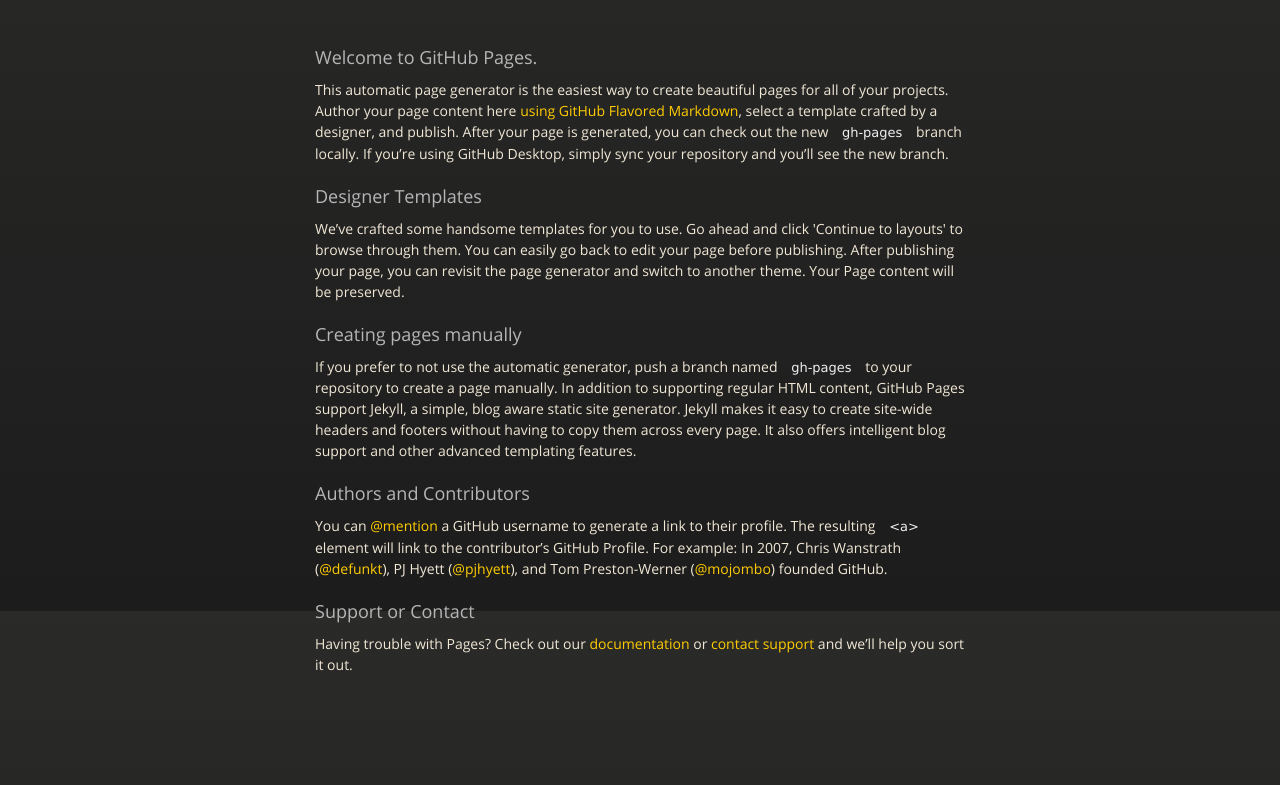
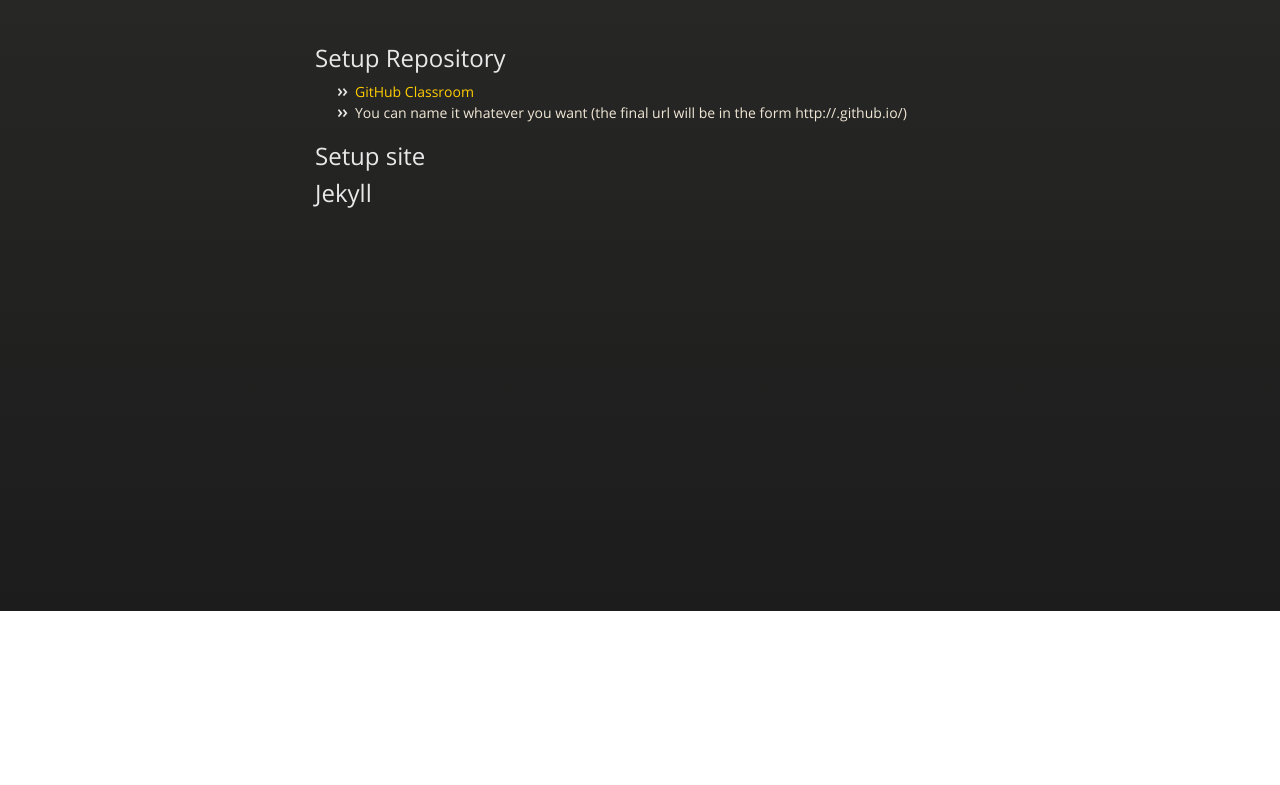
Before and after one commit to codeintheschools/prodigy-website, a plain HTML site: page index.html in a window 1280 px wide. Shown: the part 189-974 px from the top of the page. After the commit the page ends 800 px from the top, so only its background shows below. Drawn offline with nearby package versions, Linux system fonts and the light colour scheme.

```diff
--- a/index.html
+++ b/index.html
@@ -3,7 +3,7 @@
   <head>
     <meta charset="utf-8">
     <meta http-equiv="X-UA-Compatible" content="chrome=1">
-    <title>Simple GitHub Pages Site by codeintheschools</title>
+    <title>Prodigy Website on GitHub Pages by codeintheschools</title>
     <link rel="stylesheet" href="stylesheets/styles.css">
     <link rel="stylesheet" href="stylesheets/github-dark.css">
     <script src="https://ajax.googleapis.com/ajax/libs/jquery/1.7.1/jquery.min.js"></script>
@@ -20,9 +20,9 @@
   <body>
       <div id="header">
         <nav>
-          <li class="fork"><a href="https://github.com/codeintheschools/simple-pages-site">View On GitHub</a></li>
-          <li class="downloads"><a href="https://github.com/codeintheschools/simple-pages-site/zipball/master">ZIP</a></li>
-          <li class="downloads"><a href="https://github.com/codeintheschools/simple-pages-site/tarball/master">TAR</a></li>
+          <li class="fork"><a href="https://github.com/codeintheschools/prodigy-website">View On GitHub</a></li>
+          <li class="downloads"><a href="https://github.com/codeintheschools/prodigy-website/zipball/master">ZIP</a></li>
+          <li class="downloads"><a href="https://github.com/codeintheschools/prodigy-website/tarball/master">TAR</a></li>
           <li class="title">DOWNLOADS</li>
         </nav>
       </div><!-- end header -->
@@ -31,37 +31,26 @@
 
       <section>
         <div id="title">
-          <h1>Simple GitHub Pages Site</h1>
+          <h1>Prodigy Website on GitHub Pages</h1>
           <p></p>
           <hr>
           <span class="credits left">Project maintained by <a href="https://github.com/codeintheschools">codeintheschools</a></span>
           <span class="credits right">Hosted on GitHub Pages &mdash; Theme by <a href="https://twitter.com/michigangraham">mattgraham</a></span>
         </div>
 
-        <h3>
-<a id="welcome-to-github-pages" class="anchor" href="#welcome-to-github-pages" aria-hidden="true"><span class="octicon octicon-link"></span></a>Welcome to GitHub Pages.</h3>
+        <h2>
+<a id="setup-repository" class="anchor" href="#setup-repository" aria-hidden="true"><span class="octicon octicon-link"></span></a>Setup Repository</h2>
 
-<p>This automatic page generator is the easiest way to create beautiful pages for all of your projects. Author your page content here <a href="https://guides.github.com/features/mastering-markdown/">using GitHub Flavored Markdown</a>, select a template crafted by a designer, and publish. After your page is generated, you can check out the new <code>gh-pages</code> branch locally. If you’re using GitHub Desktop, simply sync your repository and you’ll see the new branch.</p>
+<ul>
+<li><a href="https://classroom.github.com/assignment-invitations/23aac56c4155e70c91e2e404252a824e">GitHub Classroom</a></li>
+<li>You can name it whatever you want (the final url will be in the form http://.github.io/)</li>
+</ul>
 
-<h3>
-<a id="designer-templates" class="anchor" href="#designer-templates" aria-hidden="true"><span class="octicon octicon-link"></span></a>Designer Templates</h3>
+<h2>
+<a id="setup-site" class="anchor" href="#setup-site" aria-hidden="true"><span class="octicon octicon-link"></span></a>Setup site</h2>
 
-<p>We’ve crafted some handsome templates for you to use. Go ahead and click 'Continue to layouts' to browse through them. You can easily go back to edit your page before publishing. After publishing your page, you can revisit the page generator and switch to another theme. Your Page content will be preserved.</p>
-
-<h3>
-<a id="creating-pages-manually" class="anchor" href="#creating-pages-manually" aria-hidden="true"><span class="octicon octicon-link"></span></a>Creating pages manually</h3>
-
-<p>If you prefer to not use the automatic generator, push a branch named <code>gh-pages</code> to your repository to create a page manually. In addition to supporting regular HTML content, GitHub Pages support Jekyll, a simple, blog aware static site generator. Jekyll makes it easy to create site-wide headers and footers without having to copy them across every page. It also offers intelligent blog support and other advanced templating features.</p>
-
-<h3>
-<a id="authors-and-contributors" class="anchor" href="#authors-and-contributors" aria-hidden="true"><span class="octicon octicon-link"></span></a>Authors and Contributors</h3>
-
-<p>You can <a href="https://github.com/blog/821" class="user-mention">@mention</a> a GitHub username to generate a link to their profile. The resulting <code>&lt;a&gt;</code> element will link to the contributor’s GitHub Profile. For example: In 2007, Chris Wanstrath (<a href="https://github.com/defunkt" class="user-mention">@defunkt</a>), PJ Hyett (<a href="https://github.com/pjhyett" class="user-mention">@pjhyett</a>), and Tom Preston-Werner (<a href="https://github.com/mojombo" class="user-mention">@mojombo</a>) founded GitHub.</p>
-
-<h3>
-<a id="support-or-contact" class="anchor" href="#support-or-contact" aria-hidden="true"><span class="octicon octicon-link"></span></a>Support or Contact</h3>
-
-<p>Having trouble with Pages? Check out our <a href="https://help.github.com/pages">documentation</a> or <a href="https://github.com/contact">contact support</a> and we’ll help you sort it out.</p>
+<h2>
+<a id="jekyll" class="anchor" href="#jekyll" aria-hidden="true"><span class="octicon octicon-link"></span></a>Jekyll</h2>
       </section>
 
     </div>
```
Also changed, not shown: params.json (+1 -1 lines).
